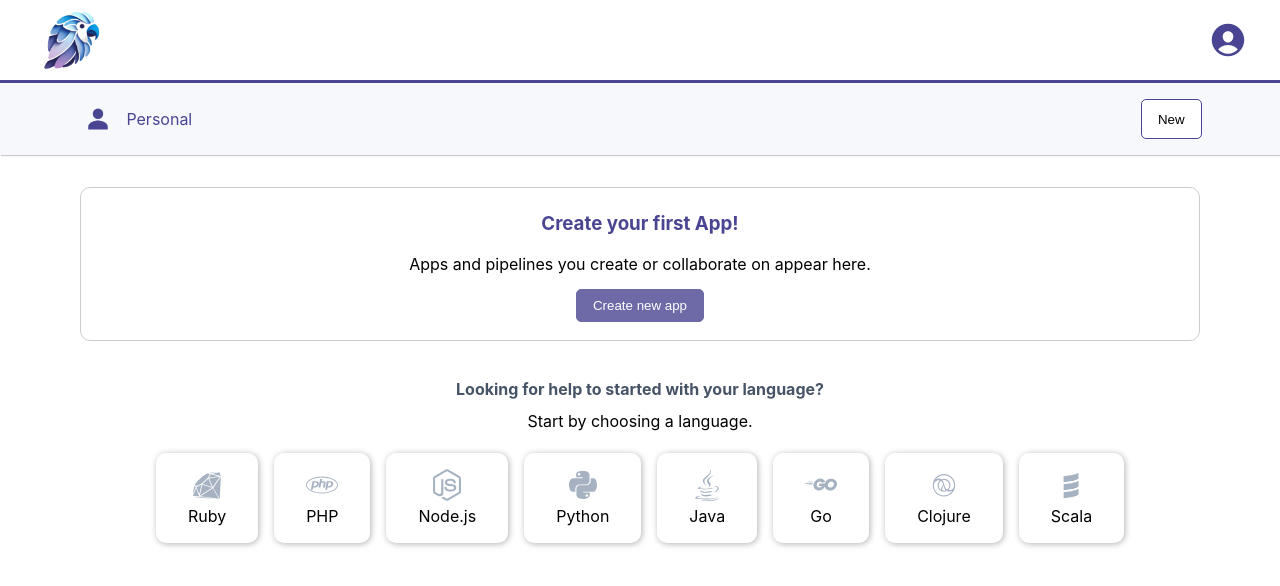
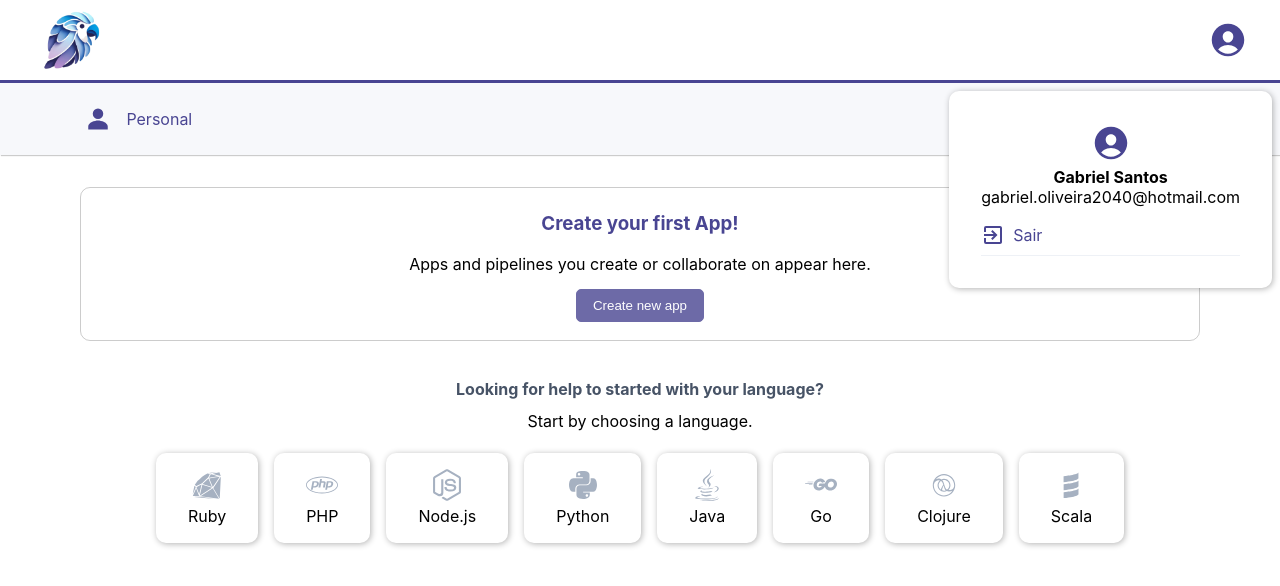
Before and after one commit to Mawe-Web-Services/Mawe-Webservice-dashbord, a React (Create React App) app: page /dashboard in a window 1280 px wide. Both pictures are taken after a click on the icon 1228 px from the left and 40 px from the top of the page. Shown: the top 586 px of the page. Built offline with nearby package versions, Linux system fonts and the light colour scheme.

Commit message:
feat(Finished dashboard screen): :sparkles:

```diff
--- a/src/screens/Dashboard/index.tsx
+++ b/src/screens/Dashboard/index.tsx
@@ -1,29 +1,32 @@
 import logo from "../../assets/logo.png";
 import { IoPersonCircle } from "react-icons/io5";
 import {
+  AvatarMenu,
+  AvatarOptions,
   Container,
   CreateAppMenu,
   CreateFirstApp,
   DashboardHeader,
   Languages,
+  Option,
   PersonalContainer,
   Tech,
   TechnologiesContainer,
 } from "./styles";
 import { ButtonContainer } from "../../components/Button/styles";
 import { IoPersonSharp } from "react-icons/io5";
+import { MdExitToApp } from "react-icons/md";
 
-import { DiRuby, DiClojure, DiScala } from "react-icons/di";
-import { FaPhp, FaNodeJs, FaPython, FaJava } from "react-icons/fa";
-import { FaGolang } from "react-icons/fa6";
 import { useTranslation } from "react-i18next";
 import { useState } from "react";
 import { Menu, MenuItem } from "@mui/material";
 
 import { IoMdAdd } from "react-icons/io";
+import techs from "../../mocks/techs";
 
 const Dashboard = () => {
   const { t } = useTranslation();
+  const [isAvatarMenu, setIsAvatarMenu] = useState(false);
 
   const [anchorEl, setAnchorEl] = useState<null | HTMLElement>(null);
   const open = Boolean(anchorEl);
@@ -37,9 +40,26 @@
   return (
     <div>
       <DashboardHeader>
-        <img src={logo} alt="logo" width={80} />
-        <IoPersonCircle />
+        <a href="http://localhost:3000/">
+          <img src={logo} alt="Logo" width={80} />
+        </a>
+        <IoPersonCircle onClick={() => setIsAvatarMenu(!isAvatarMenu)} />
       </DashboardHeader>
+
+      {isAvatarMenu && (
+        <AvatarMenu>
+          <IoPersonCircle />
+          <h4>Gabriel Santos</h4>
+          <p>gabriel.oliveira2040@hotmail.com</p>
+          <AvatarOptions>
+            <Option>
+              <MdExitToApp />
+              <p>Sair</p>
+            </Option>
+          </AvatarOptions>
+        </AvatarMenu>
+      )}
+
       <CreateAppMenu>
         <Container style={{ display: "flex", justifyContent: "space-between" }}>
           <PersonalContainer>
@@ -67,9 +87,9 @@
             }}
             style={{ left: "-5%" }}
           >
-            <MenuItem onClick={handleClose} style={{fontSize: 15}}>
-              <IoMdAdd style={{marginRight: 5}} size={20} />
-              Criar novo app
+            <MenuItem onClick={handleClose} style={{ fontSize: 15 }}>
+              <IoMdAdd style={{ marginRight: 5 }} size={20} />
+              {t("dashboard.btn_create_app")}
             </MenuItem>
           </Menu>
         </Container>
@@ -86,38 +106,12 @@
           <h3>{t("dashboard.techs_title")}</h3>
           <p>{t("dashboard.techs_lore")}</p>
           <TechnologiesContainer>
-            <Tech>
-              <DiRuby />
-              <span>Ruby</span>
-            </Tech>
-            <Tech>
-              <FaPhp />
-              <span>PHP</span>
-            </Tech>
-            <Tech>
-              <FaNodeJs />
-              <span>Node.js</span>
-            </Tech>
-            <Tech>
-              <FaPython />
-              <span>Python</span>
-            </Tech>
-            <Tech>
-              <FaJava />
-              <span>Java</span>
-            </Tech>
-            <Tech>
-              <FaGolang />
-              <span>Go</span>
-            </Tech>
-            <Tech>
-              <DiClojure />
-              <span>Clojure</span>
-            </Tech>
-            <Tech>
-              <DiScala />
-              <span>Scala</span>
-            </Tech>
+            {techs.map((tech) => (
+              <Tech key={tech.id}>
+                <tech.icon />
+                <span>{tech.name}</span>
+              </Tech>
+            ))}
           </TechnologiesContainer>
         </Languages>
       </Container>
--- a/src/screens/Dashboard/styles.ts
+++ b/src/screens/Dashboard/styles.ts
@@ -12,6 +12,16 @@
     font-size: 2.5rem;
     cursor: pointer;
     color: ${themes.colors.primary};
+  }
+
+  a {
+    width: 80px;
+    height: 80px;
+    user-select: none;
+  }
+
+  img {
+    pointer-events: none;
   }
 `;
 
@@ -37,6 +47,9 @@
   cursor: pointer;
   padding: 0.5rem;
   border-radius: 3px;
+  -webkit-user-select: none;
+  -ms-user-select: none;
+  user-select: none;
 
   svg {
     font-size: 1.5rem;
@@ -59,7 +72,7 @@
     color: ${themes.colors.primary};
   }
 
-  @media(max-width: 600px) {
+  @media (max-width: 600px) {
     p {
       font-size: 0.7rem;
     }
@@ -102,3 +115,39 @@
     color: #a6b1c1;
   }
 `;
+
+export const AvatarMenu = styled.div`
+  position: absolute;
+  right: 0;
+  background-color: ${themes.colors.white};
+  padding: 2rem;
+  margin: 0.5rem;
+  box-shadow: 1px 1px 6px rgba(0, 0, 0, 0.3);
+  border-radius: 10px;
+  text-align: center;
+
+  svg {
+    font-size: 2.5rem;
+    color: ${themes.colors.primary};
+  }
+`;
+
+export const AvatarOptions = styled.div`
+  display: flex;
+  margin-top: 1rem;
+
+  svg {
+    font-size: 1.5rem;
+  }
+`;
+
+export const Option = styled.div`
+  display: flex;
+  align-items: center;
+  gap: 0.5rem;
+  color: ${themes.colors.primary};
+  border-bottom: 1px solid #eef1f6;
+  width: 100%;
+  padding-bottom: 0.5rem;
+  cursor: pointer;
+`;
```
